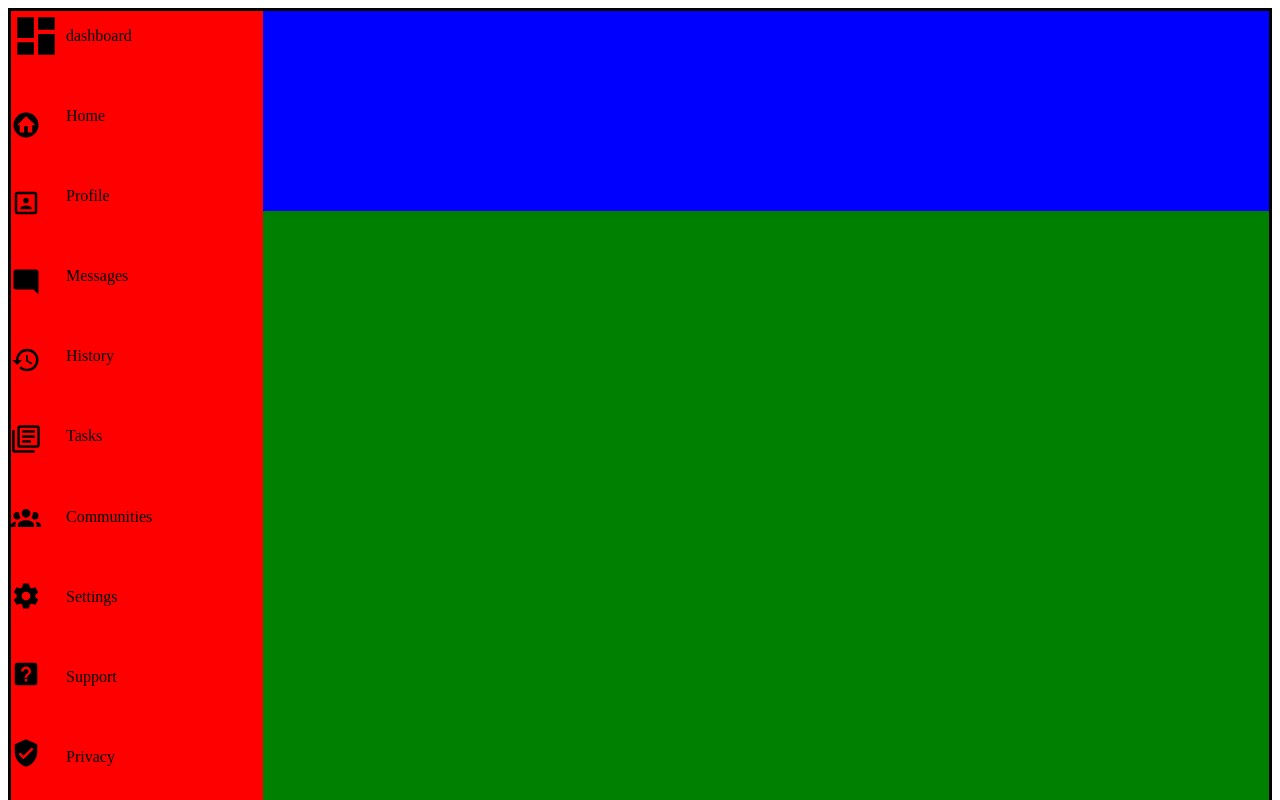
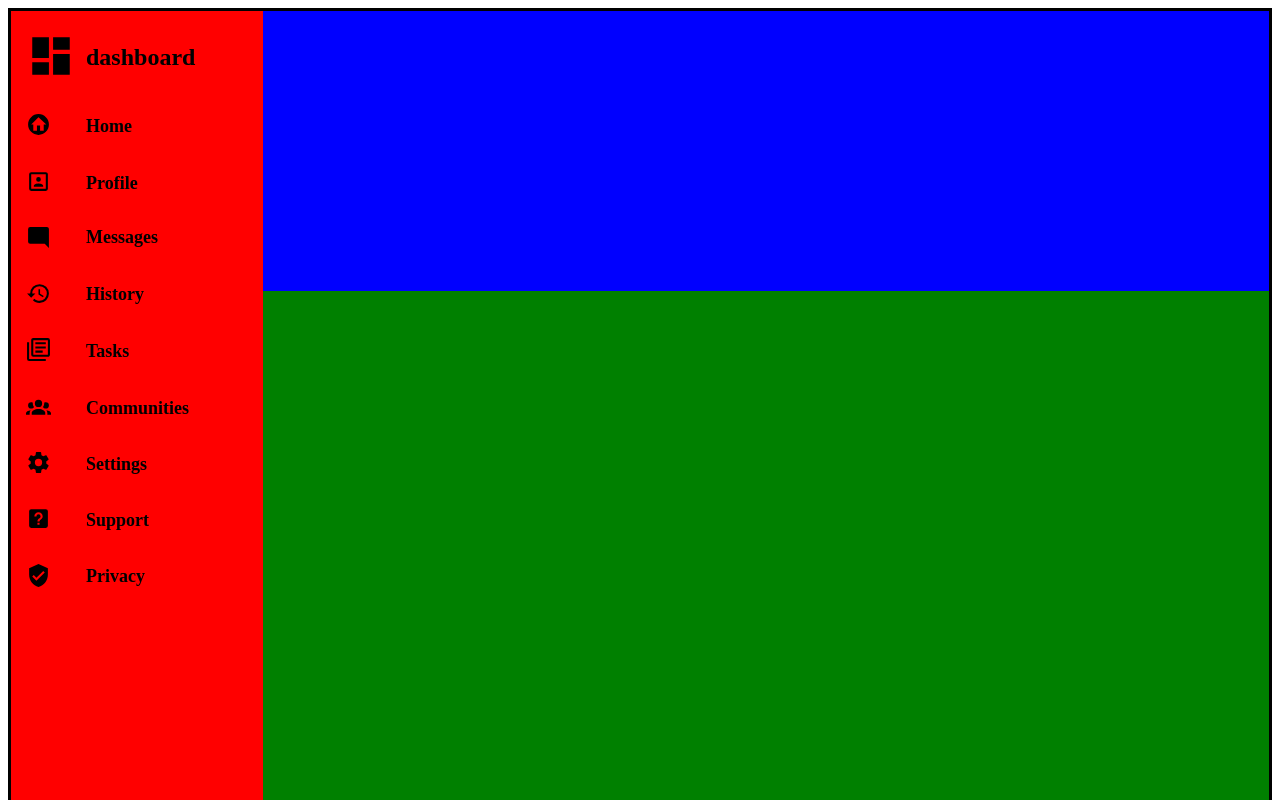
Before and after one commit to charliefenton-png/project-admin-dashboard, a plain HTML site: page index.html in a window 1280 px wide. Shown: the top 800 px of the page. Drawn offline with Linux system fonts and the light colour scheme.

Commit message:
alligned sidebar elements

```diff
--- a/index.html
+++ b/index.html
@@ -9,30 +9,32 @@
 <body>
   <div class="container">
     <div class="sidebar">
+       <div class="sidebarContainer">
         <div class="sidebarIcons">
           <img src="dashboard-images/view-dashboard.svg" alt="dashboard icon" width="50" height="50">
-          <img src="dashboard-images/home-circle.svg" alt="home icon" width="30" height="30">
-          <img src="dashboard-images/account-box-outline.svg" alt="account icon" width="30" height="30">
-          <img src="dashboard-images/message-reply.svg" alt="message icon" width="30" height="30">
-          <img src="dashboard-images/history.svg" alt="history icon" width="30" height="30">
-          <img src="dashboard-images/text-box-multiple-outline.svg" alt="task icon" width="30" height="30">
-          <img src="dashboard-images/account-group.svg" alt="communities icon" width="30" height="30">
-          <img src="dashboard-images/cog.svg" alt="settings icon" width="30" height="30">
-          <img src="dashboard-images/help-box.svg" alt="help icon" width="30" height="30">
-          <img src="dashboard-images/shield-check.svg" alt="privacy icon" width="30" height="30">
+          <img src="dashboard-images/home-circle.svg" alt="home icon" width="25" height="25">
+          <img src="dashboard-images/account-box-outline.svg" alt="account icon" width="25" height="25">
+          <img src="dashboard-images/message-reply.svg" alt="message icon" width="25" height="25">
+          <img src="dashboard-images/history.svg" alt="history icon" width="25" height="25">
+          <img src="dashboard-images/text-box-multiple-outline.svg" alt="task icon" width="25" height="25">
+          <img src="dashboard-images/account-group.svg" alt="communities icon" width="25" height="25">
+          <img src="dashboard-images/cog.svg" alt="settings icon" width="25" height="25">
+          <img src="dashboard-images/help-box.svg" alt="help icon" width="25" height="25">
+          <img src="dashboard-images/shield-check.svg" alt="privacy icon" width="25" height="25">
         </div>
         <div class="sidebarText">
-          <p>dashboard</p>
-          <p>Home</p>
-          <p>Profile</p>
+          <p class="dashboardText">dashboard</p>
+          <p class="homeText">Home</p>
+          <p class="profileText">Profile</p>
           <p>Messages</p>
           <p>History</p>
           <p>Tasks</p>
           <p>Communities</p>
-          <p>Settings</p>
-          <p>Support</p>
-          <p>Privacy</p>
+          <p class="settingsText">Settings</p>
+          <p class="supportText">Support</p>
+          <p class="privacyText">Privacy</p>
         </div>
+       </div>
     </div>
     <div class="header">
 
--- a/styles.css
+++ b/styles.css
@@ -1,7 +1,7 @@
 .container {
   border-style: solid;
   border-color: black;
-  height: 100vh;
+  height: 140vh;
   display: grid;
   grid-template-columns: 1fr 4fr;
   grid-template-rows: 1fr 3fr;
@@ -11,25 +11,61 @@
 .sidebar {
     background-color: red;
     grid-row: 1 / 3;
-    display: grid;
-  grid-template-columns: auto 1fr;
-  gap: 5px;
 }
 
 
+.sidebarContainer {
+  display: grid;
+  grid-template-columns: auto 1fr;
+  gap: 10px;
+  margin-left: 15px;
+  margin-top: 20px;
+}
+
+.dashboardText {
+  font-size: x-large;
+}
+
+.privacyText {
+  position: relative;
+  bottom: 3px;
+}
+
+.homeText {
+  position: relative;
+  top: 3px;
+}
+
+.profileText {
+  position: relative;
+  top: 3px;
+}
+
+.supportText {
+  position: relative;
+  bottom: 2px;
+}
+
+.settingsText {
+  position: relative;
+  bottom: 1px;
+}
 
 
 .sidebarIcons {
   display: grid;
   grid-template-columns: 1;
-  gap: 5px;
 }
 
 
 .sidebarText {
-   display: grid;
+  display: grid;
   grid-template-columns: 1;
-  gap: 1px;
+  font-size: large;
+  font-weight: bold;
+  font-family: 'Times New Roman', Times, serif;
+  position: relative;
+  bottom: 11px;
 }
 
 
```
